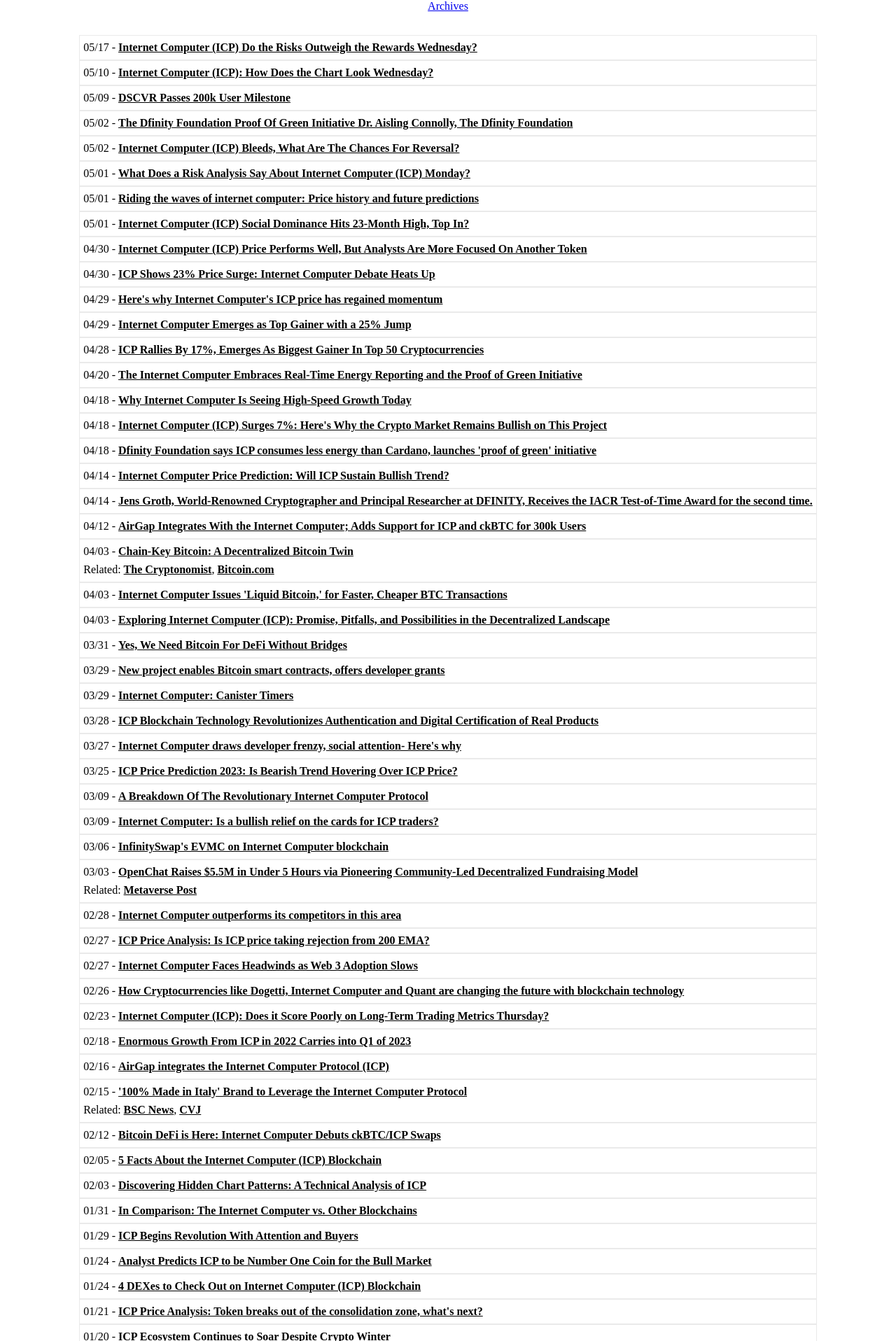
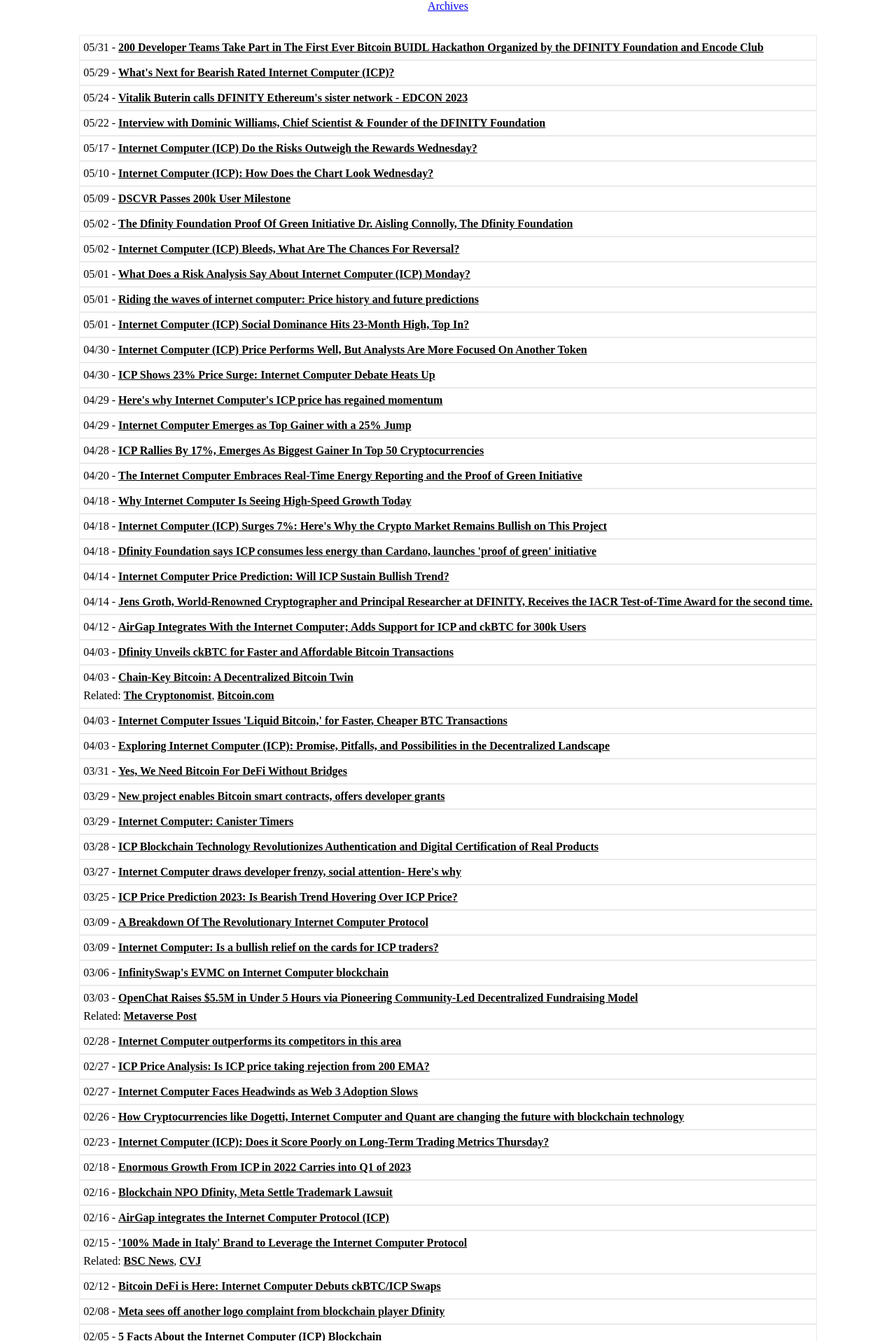
Before and after one commit to rjlucasm/ictoday, a Next.js app: page /news/2023 in a window 1280 px wide. Shown: the part 104-2020 px from the top of the page at 70% size. Built offline with nearby package versions, Linux system fonts and the light colour scheme.

Commit message:
News May Update

```diff
--- a/pages/news/2023.js
+++ b/pages/news/2023.js
@@ -19,6 +19,18 @@ export default function News23() {
             <Link href="/archive">Archives</Link>
 
             <div className="pagesgrid">
+            <div className="pagescard">05/31 -&nbsp;
+                <a href="https://www.accesswire.com/758447/200-Developer-Teams-Take-Part-in-The-First-Ever-Bitcoin-BUIDL-Hackathon-Organized-by-the-DFINITY-Foundation-and-Encode-Club" target="_blank" rel="noopener noreferrer">200 Developer Teams Take Part in The First Ever Bitcoin BUIDL Hackathon Organized by the DFINITY Foundation and Encode Club</a>
+            </div>
+            <div className="pagescard">05/29 -&nbsp;
+                <a href="https://www.investorsobserver.com/news/crypto-update/whats-next-for-bearish-rated-internet-computer-icp" target="_blank" rel="noopener noreferrer">What&apos;s Next for Bearish Rated Internet Computer (ICP)?</a>
+            </div>
+            <div className="pagescard">05/24 -&nbsp;
+                <a href="https://www.cryptopolitan.com/vitalik-calls-dfinity-ethers-sister-network/" target="_blank" rel="noopener noreferrer">Vitalik Buterin calls DFINITY Ethereum&apos;s sister network - EDCON 2023</a>
+            </div>
+            <div className="pagescard">05/22 -&nbsp;
+                <a href="https://bravenewcoin.com/insights/interview-with-dfinity-founder-and-scientist-developer-dominic-williams" target="_blank" rel="noopener noreferrer">Interview with Dominic Williams, Chief Scientist & Founder of the DFINITY Foundation</a>
+            </div>
             <div className="pagescard">05/17 -&nbsp;
                 <a href="https://www.investorsobserver.com/news/crypto-update/internet-computer-icp-do-the-risks-outweigh-the-rewards-wednesday" target="_blank" rel="noopener noreferrer">Internet Computer (ICP) Do the Risks Outweigh the Rewards Wednesday?</a>
             </div>
@@ -78,6 +90,9 @@ export default function News23() {
             </div>
             <div className="pagescard">04/12 -&nbsp;
                 <a href="https://www.accesswire.com/744696/AirGap-Integrates-With-the-Internet-Computer-Adds-Support-for-ICP-and-ckBTC-for-300k-Users" target="_blank" rel="noopener noreferrer">AirGap Integrates With the Internet Computer; Adds Support for ICP and ckBTC for 300k Users</a>
+            </div>
+            <div className="pagescard">04/03 -&nbsp;
+                <a href="https://cryptopotato.com/dfinity-unveils-ckbtc-for-faster-and-affordable-bitcoin-transactions/" target="_blank" rel="noopener noreferrer">Dfinity Unveils ckBTC for Faster and Affordable Bitcoin Transactions</a>
             </div>
             <div className="pagescard">04/03 -&nbsp;
                 <a href="https://medium.com/dfinity/chain-key-bitcoin-a-decentralized-bitcoin-twin-ceb8f4ddf95e" target="_blank" rel="noopener noreferrer">Chain-Key Bitcoin: A Decentralized Bitcoin Twin</a>
@@ -142,6 +157,9 @@ export default function News23() {
                 <a href="https://www.bsc.news/post/enormous-growth-from-icp-in-2022-carries-into-q1-of-2023" target="_blank" rel="noopener noreferrer">Enormous Growth From ICP in 2022 Carries into Q1 of 2023</a>
             </div>
             <div className="pagescard">02/16 -&nbsp;
+                <a href="https://thenonprofittimes.com/legal/blockchain-npo-dfinity-meta-settle-trademark-lawsuit/" target="_blank" rel="noopener noreferrer">Blockchain NPO Dfinity, Meta Settle Trademark Lawsuit</a>
+            </div>
+            <div className="pagescard">02/16 -&nbsp;
                 <a href="https://airgapit.medium.com/airgap-integrates-the-internet-computer-protocol-icp-a1699c08444d" target="_blank" rel="noopener noreferrer">AirGap integrates the Internet Computer Protocol (ICP)</a>
             </div>
             <div className="pagescard">02/15 -&nbsp;
@@ -152,6 +170,9 @@ export default function News23() {
             </div>
             <div className="pagescard">02/12 -&nbsp;
                 <a href="https://bsc.news/post/bitcoin-defi-is-here-internet-computer-debuts-ckbtcicp-swaps" target="_blank" rel="noopener noreferrer">Bitcoin DeFi is Here: Internet Computer Debuts ckBTC/ICP Swaps</a>
+            </div>
+            <div className="pagescard">02/08 -&nbsp;
+                <a href="https://www.theregister.com/2023/02/08/meta_dfinity/" target="_blank" rel="noopener noreferrer">Meta sees off another logo complaint from blockchain player Dfinity</a>
             </div>
             <div className="pagescard">02/05 -&nbsp;
                 <a href="https://www.bsc.news/post/5-facts-about-the-internet-computer-icp-blockchain" target="_blank" rel="noopener noreferrer">5 Facts About the Internet Computer (ICP) Blockchain</a>
```
